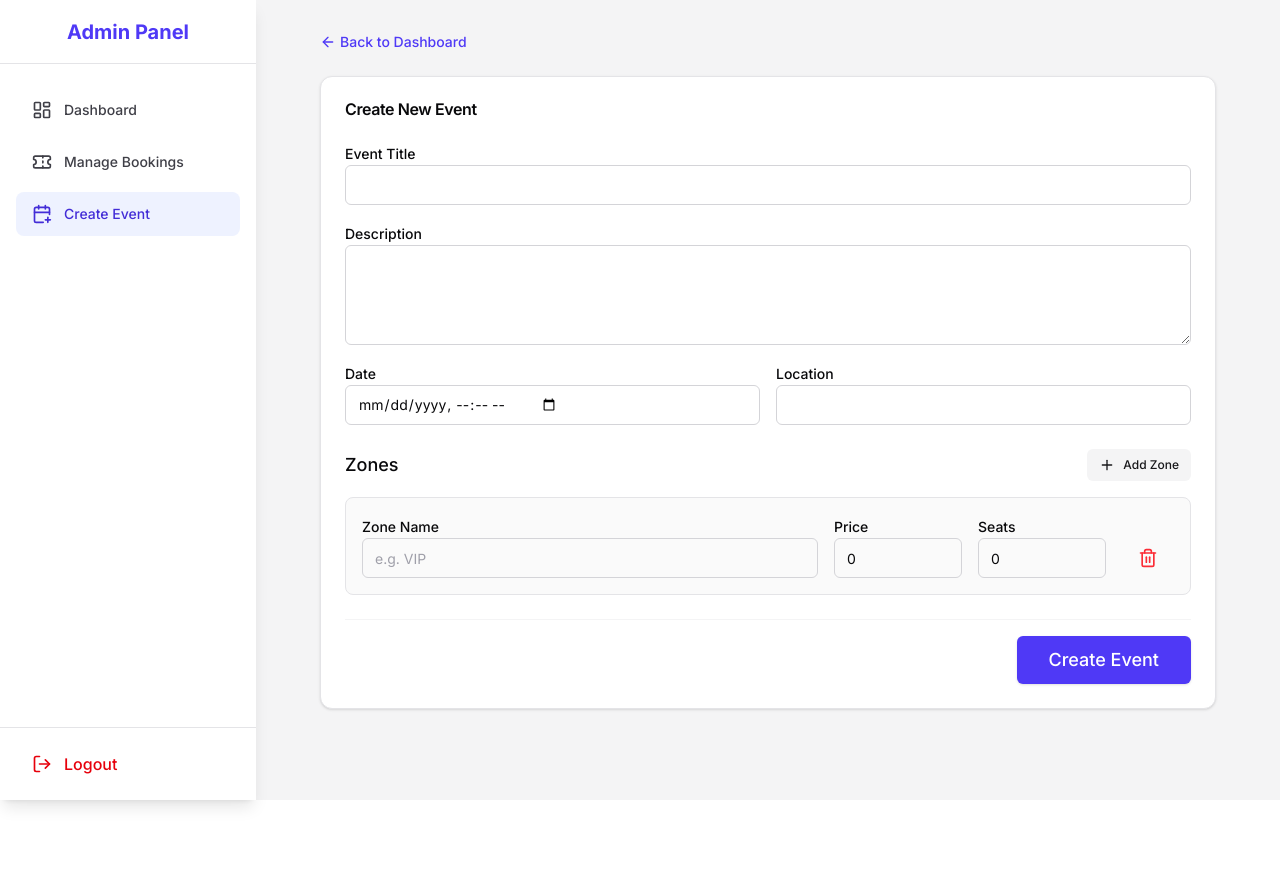
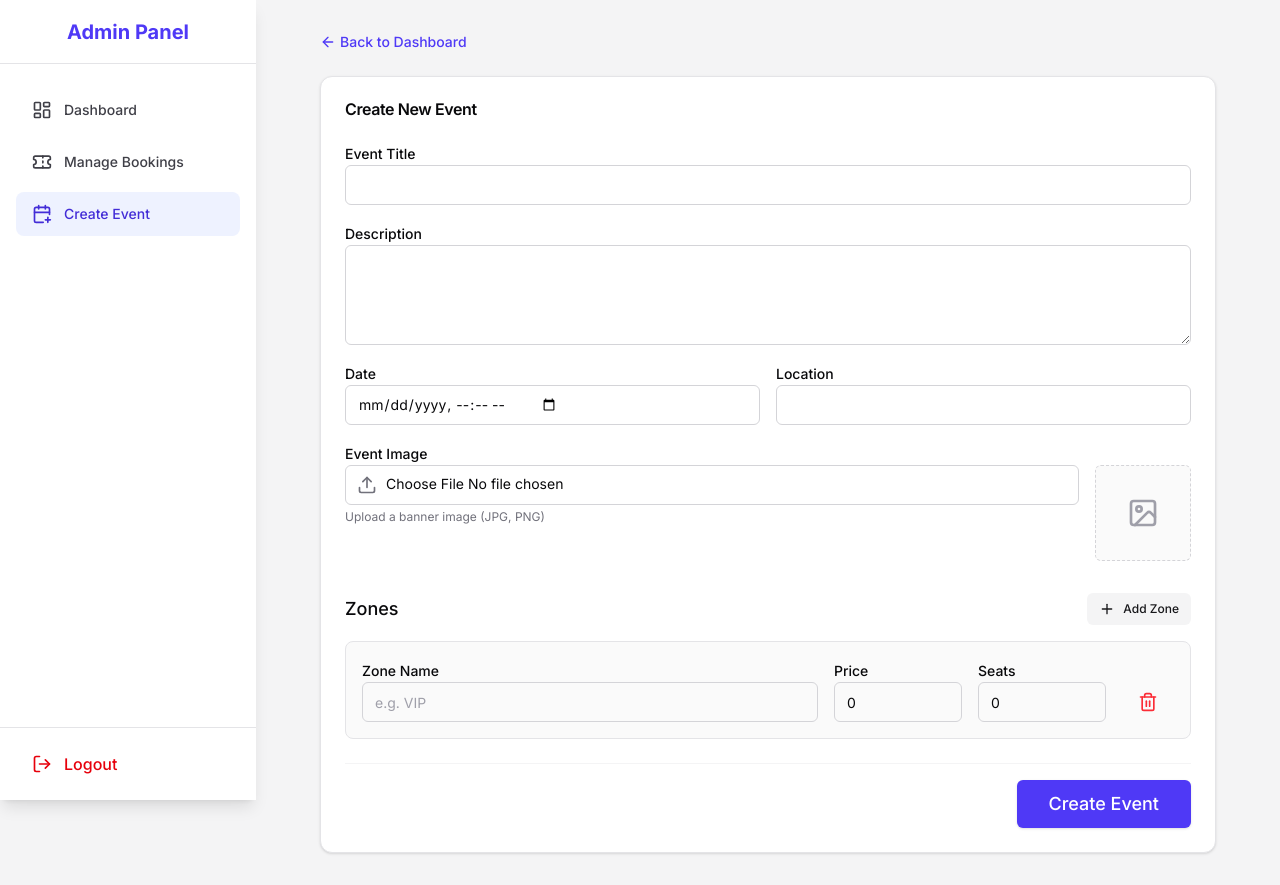
Before and after one commit to Anuphap2/ticket-frontend, a Next.js app: page /admin/events/create in a window 1280 px wide. Before the commit the page ends 800 px from the top, so only its background shows below. Built offline with nearby package versions, Linux system fonts and the light colour scheme; no server answers; sample sign-in values are in the browser's storage.

Commit message:
feat: implement image upload functionality for event creation and editing

```diff
--- a/src/app/admin/events/[id]/edit/page.tsx
+++ b/src/app/admin/events/[id]/edit/page.tsx
@@ -5,8 +5,9 @@ import { useRouter, useParams } from 'next/navigation';
 import { useForm, useFieldArray } from 'react-hook-form';
 import toast from 'react-hot-toast';
 import { useEvents } from '@/hooks/useEvents';
+import { uploadService } from '@/services/uploadService';
 import { Button, Input, Card, CardHeader, CardTitle, CardContent } from '@/components/ui';
-import { Plus, Trash2, ArrowLeft } from 'lucide-react';
+import { Plus, Trash2, ArrowLeft, Upload, Loader2, ImageIcon } from 'lucide-react';
 import Link from 'next/link';
 import { format } from 'date-fns';
 
@@ -15,13 +16,15 @@ export default function EditEventPage() {
     const { id } = useParams();
     const [isLoading, setIsLoading] = useState(false);
     const [isFetching, setIsFetching] = useState(true);
+    const [selectedFile, setSelectedFile] = useState<File | null>(null);
 
-    const { register, control, handleSubmit, reset, formState: { errors } } = useForm({
+    const { register, control, handleSubmit, reset, setValue, watch, formState: { errors } } = useForm({
         defaultValues: {
             title: '',
             description: '',
             date: '',
             location: '',
+            imageUrl: '',
             zones: [{ name: '', price: 0, totalSeats: 0 }]
         }
     });
@@ -32,6 +35,8 @@ export default function EditEventPage() {
     });
 
     const { updateEvent, fetchEvent, currentEvent } = useEvents();
+
+    const imageUrl = watch('imageUrl');
 
     useEffect(() => {
         if (id) {
@@ -48,6 +53,7 @@ export default function EditEventPage() {
                 description: currentEvent.description || '',
                 date: formattedDate,
                 location: currentEvent.location,
+                imageUrl: currentEvent.imageUrl || '',
                 zones: currentEvent.zones
             });
             setIsFetching(false);
@@ -55,12 +61,47 @@ export default function EditEventPage() {
     }, [currentEvent, reset]);
 
 
+    // Create a preview URL when file is selected
+    const handleImageUpload = (e: React.ChangeEvent<HTMLInputElement>) => {
+        const file = e.target.files?.[0];
+        if (file) {
+            setSelectedFile(file);
+
+            // ล้าง Preview URL เก่า (ถ้ามี) เพื่อประหยัด RAM
+            if (imageUrl && imageUrl.startsWith('blob:')) {
+                URL.revokeObjectURL(imageUrl);
+            }
+
+            const previewUrl = URL.createObjectURL(file);
+            setValue('imageUrl', previewUrl);
+        }
+    };
+
     const onSubmit = async (data: any) => {
         setIsLoading(true);
+        const eventId = Array.isArray(id) ? id[0] : id; // ดึง ID ออกมาเตรียมไว้
+
         try {
-            // Ensure number types
+            let finalImageUrl = currentEvent?.imageUrl || ''; // ใช้รูปเดิมจาก DB เป็นหลัก
+
+            // 2. ถ้ามีการเลือกไฟล์ใหม่ (selectedFile ไม่เป็น null)
+            if (selectedFile) {
+                try {
+                    // *** จุดสำคัญ: ส่ง eventId ไปด้วยเพื่อให้หลังบ้าน "ลบทับ" รูปเดิม ***
+                    finalImageUrl = await uploadService.uploadImage(selectedFile, eventId);
+                } catch (error: any) {
+                    console.error('Upload error:', error);
+                    const message = error.response?.data?.message || 'Failed to upload image';
+                    toast.error(message);
+                    setIsLoading(false);
+                    return;
+                }
+            }
+
+            // 3. เตรียมข้อมูลส่งไป Update
             const formattedData = {
                 ...data,
+                imageUrl: finalImageUrl, // ใช้ URL ใหม่ที่ได้จากหลังบ้าน (หรืออันเดิมถ้าไม่ได้เปลี่ยน)
                 zones: data.zones.map((z: any) => ({
                     ...z,
                     price: Number(z.price),
@@ -68,19 +109,22 @@ export default function EditEventPage() {
                 }))
             };
 
-            const eventId = Array.isArray(id) ? id[0] : id;
             if (!eventId) return;
             const success = await updateEvent(eventId, formattedData);
+
             if (success) {
+                toast.success('อัปเดตกิจกรรมและจัดการไฟล์รูปเรียบร้อย!');
                 router.push('/admin');
             }
         } catch (error) {
             console.error(error);
-            toast.error((error as any).response?.data?.message || 'Failed to update event');
+            toast.error('เกิดข้อผิดพลาดในการบันทึกข้อมูล');
         } finally {
             setIsLoading(false);
         }
     };
+
+
 
     if (isFetching) {
         return (
@@ -120,6 +164,36 @@ export default function EditEventPage() {
                             <div className="space-y-2">
                                 <Input label="Location" {...register('location', { required: 'Location is required' })} error={errors.location?.message as string} />
                             </div>
+                            <div className="sm:col-span-2 space-y-2">
+                                <label className="text-sm font-medium">Event Image</label>
+                                <div className="flex gap-4 items-start">
+                                    <div className="flex-1">
+                                        <div className="relative">
+                                            <Input
+                                                type="file"
+                                                accept="image/*"
+                                                onChange={handleImageUpload}
+                                                className="pl-10 py-2"
+                                            />
+                                            <div className="absolute left-3 top-2.5 text-zinc-500">
+                                                <Upload className="h-5 w-5" />
+                                            </div>
+                                        </div>
+                                        <p className="text-xs text-zinc-500 mt-1">Upload a banner image (JPG, PNG)</p>
+                                    </div>
+                                    {imageUrl && (
+                                        <div className="w-24 h-24 rounded-md overflow-hidden border border-zinc-200 relative bg-zinc-100 flex items-center justify-center">
+                                            <img src={imageUrl} alt="Preview" className="w-full h-full object-cover" />
+                                        </div>
+                                    )}
+                                    {!imageUrl && (
+                                        <div className="w-24 h-24 rounded-md border border-dashed border-zinc-300 bg-zinc-50 flex items-center justify-center text-zinc-400">
+                                            <ImageIcon className="h-8 w-8" />
+                                        </div>
+                                    )}
+                                </div>
+                                <input type="hidden" {...register('imageUrl')} />
+                            </div>
                         </div>
 
                         <div className="space-y-4">
--- a/src/app/admin/events/create/page.tsx
+++ b/src/app/admin/events/create/page.tsx
@@ -5,20 +5,24 @@ import { useRouter } from 'next/navigation';
 import { useForm, useFieldArray } from 'react-hook-form';
 import toast from 'react-hot-toast';
 import { useEvents } from '@/hooks/useEvents';
+import { uploadService } from '@/services/uploadService';
 import { Button, Input, Card, CardHeader, CardTitle, CardContent } from '@/components/ui';
-import { Plus, Trash2, ArrowLeft } from 'lucide-react';
+import { Plus, Trash2, ArrowLeft, Upload, Loader2, ImageIcon } from 'lucide-react';
 import Link from 'next/link';
 
 export default function CreateEventPage() {
   const router = useRouter();
   const [isLoading, setIsLoading] = useState(false);
+  const [selectedFile, setSelectedFile] = useState<File | null>(null);
+
   const { createEvent } = useEvents();
-  const { register, control, handleSubmit, formState: { errors } } = useForm({
+  const { register, control, handleSubmit, setValue, watch, formState: { errors } } = useForm({
     defaultValues: {
       title: '',
       description: '',
       date: '',
       location: '',
+      imageUrl: '',
       zones: [{ name: '', price: 0, totalSeats: 0 }]
     }
   });
@@ -28,12 +32,41 @@ export default function CreateEventPage() {
     name: 'zones'
   });
 
+  const imageUrl = watch('imageUrl');
+
+  // Create a preview URL when file is selected
+  const handleImageUpload = (e: React.ChangeEvent<HTMLInputElement>) => {
+    const file = e.target.files?.[0];
+    if (file) {
+      setSelectedFile(file);
+      // Create local preview URL
+      const previewUrl = URL.createObjectURL(file);
+      setValue('imageUrl', previewUrl);
+    }
+  };
+
   const onSubmit = async (data: any) => {
     setIsLoading(true);
     try {
+      let finalImageUrl = '';
+
+      // Upload image if a new file is selected
+      if (selectedFile) {
+        try {
+          finalImageUrl = await uploadService.uploadImage(selectedFile);
+        } catch (error: any) {
+          console.error('Upload error:', error);
+          const message = error.response?.data?.message || 'Failed to upload image';
+          toast.error(message);
+          setIsLoading(false);
+          return; // Stop submission if upload fails
+        }
+      }
+
       // Ensure number types
       const formattedData = {
         ...data,
+        imageUrl: finalImageUrl, // Use the uploaded URL
         zones: data.zones.map((z: any) => ({
           ...z,
           price: Number(z.price),
@@ -82,6 +115,36 @@ export default function CreateEventPage() {
               <div className="space-y-2">
                 <Input label="Location" {...register('location', { required: 'Location is required' })} error={errors.location?.message as string} />
               </div>
+              <div className="sm:col-span-2 space-y-2">
+                <label className="text-sm font-medium">Event Image</label>
+                <div className="flex gap-4 items-start">
+                  <div className="flex-1">
+                    <div className="relative">
+                      <Input
+                        type="file"
+                        accept="image/*"
+                        onChange={handleImageUpload}
+                        className="pl-10 py-2"
+                      />
+                      <div className="absolute left-3 top-2.5 text-zinc-500">
+                        <Upload className="h-5 w-5" />
+                      </div>
+                    </div>
+                    <p className="text-xs text-zinc-500 mt-1">Upload a banner image (JPG, PNG)</p>
+                  </div>
+                  {imageUrl && (
+                    <div className="w-24 h-24 rounded-md overflow-hidden border border-zinc-200 relative bg-zinc-100 flex items-center justify-center">
+                      <img src={imageUrl} alt="Preview" className="w-full h-full object-cover" />
+                    </div>
+                  )}
+                  {!imageUrl && (
+                    <div className="w-24 h-24 rounded-md border border-dashed border-zinc-300 bg-zinc-50 flex items-center justify-center text-zinc-400">
+                      <ImageIcon className="h-8 w-8" />
+                    </div>
+                  )}
+                </div>
+                <input type="hidden" {...register('imageUrl')} />
+              </div>
             </div>
 
             <div className="space-y-4">
--- /dev/null
+++ b/src/services/uploadService.ts
@@ -0,0 +1,38 @@
+import axios from 'axios';
+
+export const uploadService = {
+    // 1. เพิ่ม parameter eventId เข้ามาตรงนี้ (ใส่ ? ไว้เพื่อให้ใช้ได้ทั้งตอนสร้างใหม่และแก้ไข)
+    uploadImage: async (file: File, eventId?: string): Promise<string> => {
+        if (!file) throw new Error('No file selected');
+
+        const formData = new FormData();
+        formData.append('file', file);
+
+        const token = localStorage.getItem('accessToken');
+        if (!token) {
+            throw new Error('No access token found. Please login again.');
+        }
+
+        const baseURL = process.env.NEXT_PUBLIC_API_URL || 'http://localhost:3000';
+
+        // 2. *** จุดสำคัญ *** ต่อ Query String ถ้ามี eventId ส่งมา
+        const url = eventId
+            ? `${baseURL}/events/upload?eventId=${eventId}`
+            : `${baseURL}/events/upload`;
+
+        try {
+            const response = await axios.post(url, formData, {
+                headers: {
+                    'Authorization': `Bearer ${token}`,
+                },
+            });
+
+            return response.data.url;
+        } catch (error: any) {
+            if (error.response) {
+                console.error('Upload Error Details:', error.response.data);
+            }
+            throw error;
+        }
+    },
+};
--- a/src/types/index.ts
+++ b/src/types/index.ts
@@ -17,6 +17,7 @@ export interface Event {
     description: string;
     date: string;
     location: string;
+    imageUrl?: string;
     zones: Zone[];
     createdAt: string;
     updatedAt: string;
```
Also changed, not shown: src/app/events/[id]/page.tsx (+9 -0 lines), src/app/page.tsx (+9 -0 lines).
